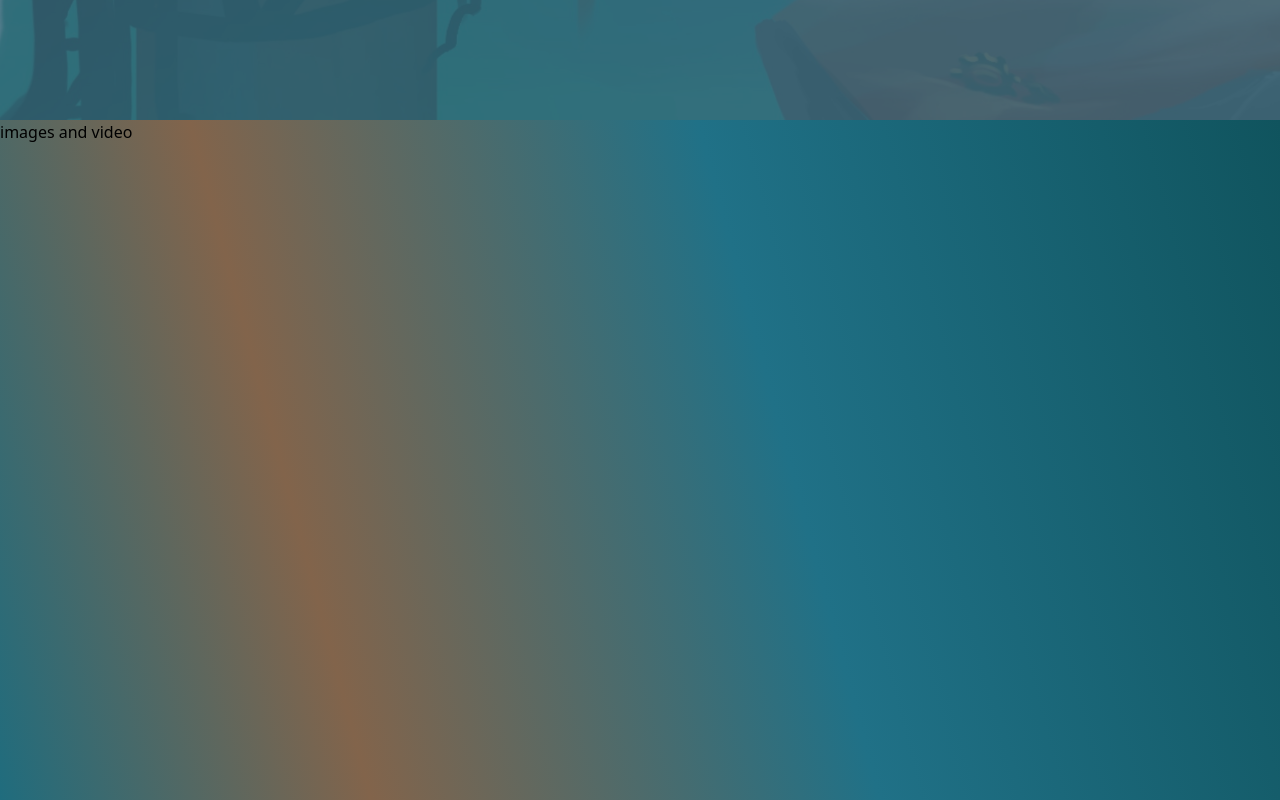
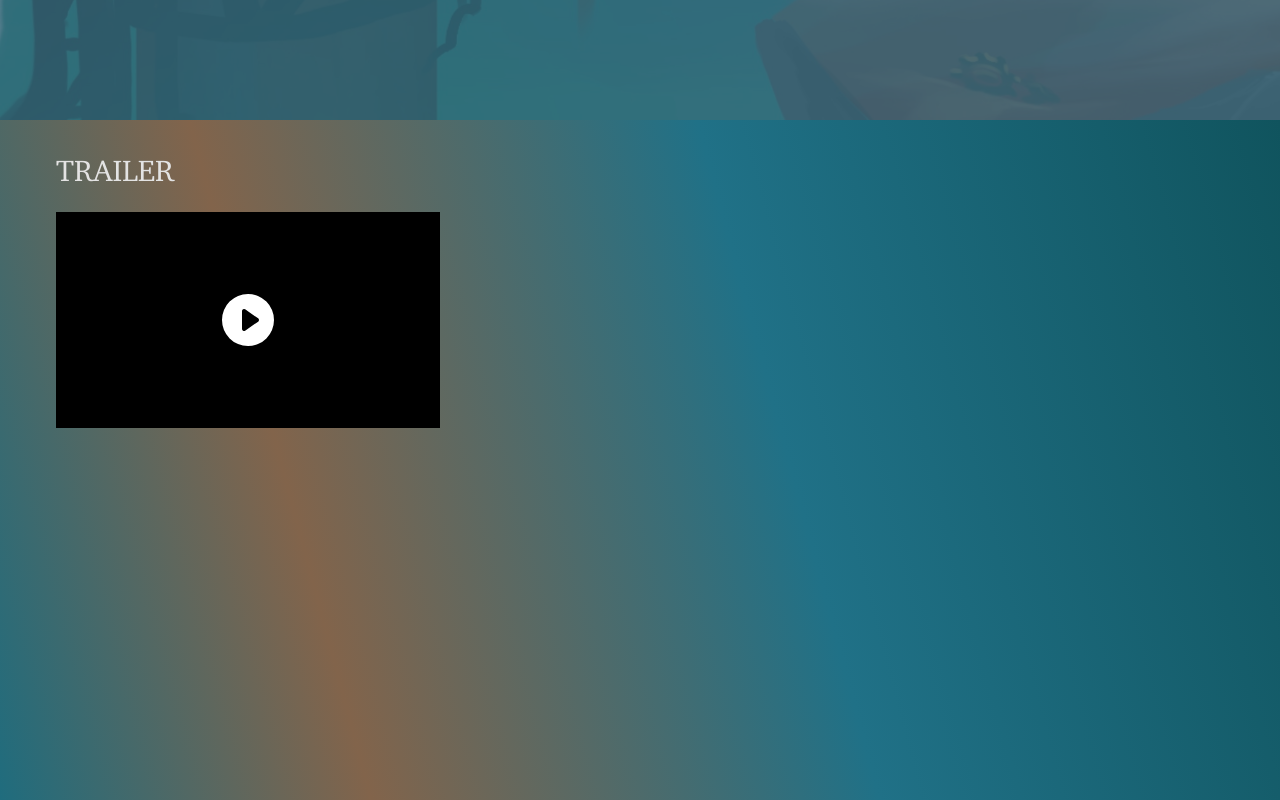
Before and after one commit to jasminedns/steam-wrecked, a Next.js app: page /game in a window 1280 px wide. Shown: the part 760-1560 px from the top of the page. Built offline with nearby package versions, Linux system fonts and the light colour scheme.

Commit message:
adding trailer component

```diff
--- a/package.json
+++ b/package.json
@@ -9,12 +9,14 @@
     "lint": "next lint"
   },
   "dependencies": {
+    "@phosphor-icons/react": "^2.1.10",
     "hamburger-react": "^2.5.2",
     "next": "^15.3.3",
     "react": "^19.1.0",
     "react-dom": "^19.1.0",
     "react-icons": "^5.5.0",
-    "react-social-icons": "^6.24.0"
+    "react-social-icons": "^6.24.0",
+    "react-youtube": "^10.1.0"
   },
   "devDependencies": {
     "@tailwindcss/postcss": "^4",
--- a/src/app/game/page.tsx
+++ b/src/app/game/page.tsx
@@ -1,4 +1,5 @@
 import AGBalloonDiv from "@/components/AG_Balloon_content"
+import AG_Trailer_Div from "@/components/AG_Trailer_Div"
 import AGHeading from "@/components/AGHeading"
 
 const GamePage = () => {
@@ -16,7 +17,9 @@ const GamePage = () => {
             </div>
         </div>
         <div className="bg-[linear-gradient(75deg,rgba(23,109,130,1)_0%,rgba(130,100,75,1)_27%,rgba(32,113,135,1)_61%,rgba(16,84,94,1)_100%)] h-200 ">
-              images and video
+              <div className="flex flex-col md:flex justify-around">
+              <AG_Trailer_Div />
+              </div>
         </div>
 
         </>
--- /dev/null
+++ b/src/components/AG_Trailer_Div/index.tsx
@@ -0,0 +1,40 @@
+'use client'
+import YouTube from 'react-youtube'
+import { useState } from 'react';
+import { PlayCircleIcon } from '@phosphor-icons/react';
+const AG_Trailer_Div = () => {
+    const [isPlaying, setIsPlaying] = useState(false);
+
+  const videoId = 'dQw4w9WgXcQ';
+    return (
+        <>
+            <div className="flex flex-col m-8">
+                <p className="uppercase text-3xl text-left charter mx-6 text-[#F5F5F5]">Trailer</p>
+                <div className="w-full max-w-96 m-6 aspect-video relative">
+      {isPlaying ? (
+        <YouTube
+          videoId={videoId}
+          opts={{
+            width: '100%',
+            height: '100%',
+            playerVars: {
+              autoplay: 1,
+            },
+          }}
+          className="w-full h-full"
+        />
+      ) : (
+        <div
+          className="w-full h-full bg-black flex items-center justify-center cursor-pointer"
+          onClick={() => setIsPlaying(true)}
+        >
+          <PlayCircleIcon size={64} color="white" weight="fill" />
+        </div>
+      )}
+    </div>
+            </div>
+        </>
+    )
+}
+
+export default AG_Trailer_Div
```
Also changed, not shown: 1 other file (tests, documents, lock files or other folders).
